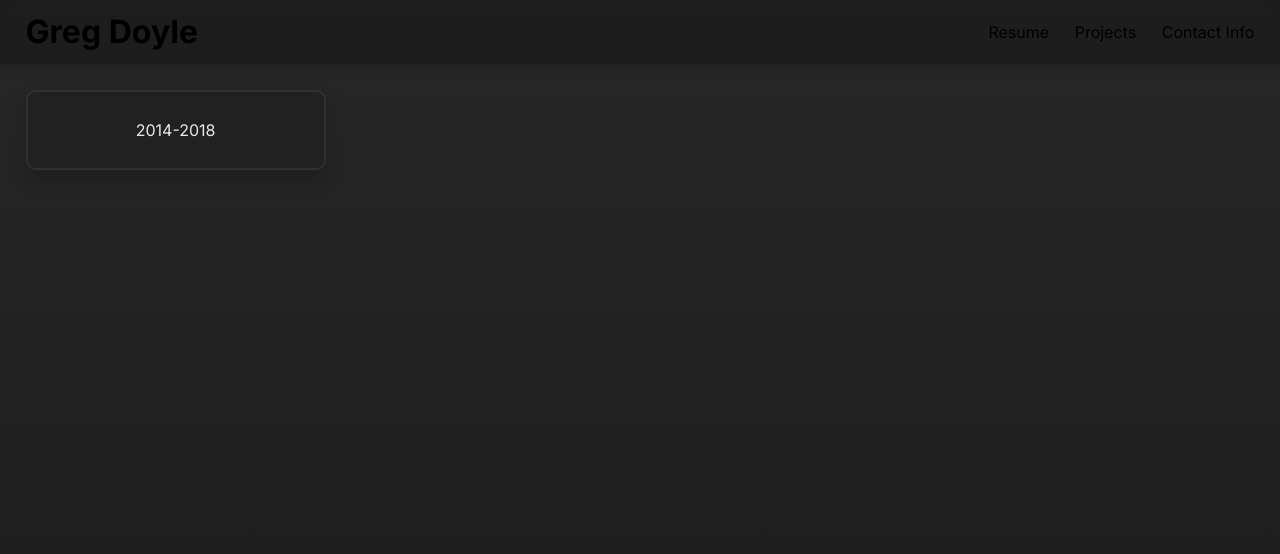
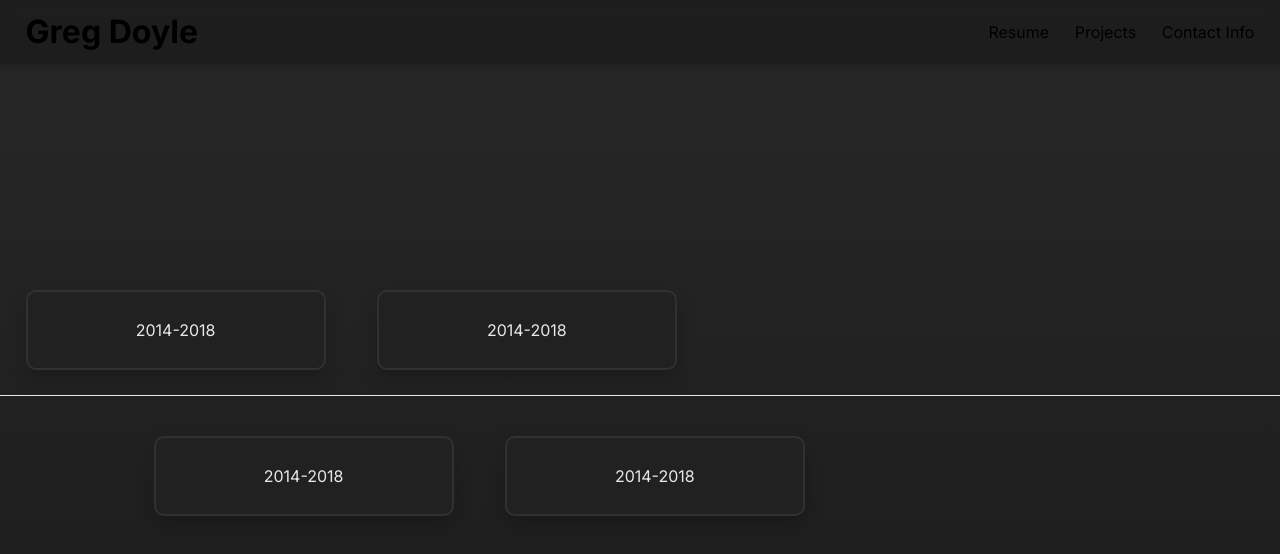
Before and after one commit to 18gdoyle/GregDoylesPortfolioSite, a Next.js app in the folder greg-doyles-portfolio-site/: page / in a window 1280 px wide. Both pictures are taken after a click on the element "Resume". Shown: the top 554 px of the page. Built offline with nearby package versions, Linux system fonts and the light colour scheme.

Commit message:
multiple cards on one page

```diff
--- a/greg-doyles-portfolio-site/app/components/TimeLineCard.css
+++ b/greg-doyles-portfolio-site/app/components/TimeLineCard.css
@@ -1,4 +1,4 @@
-.card {
+.timeLineCard {
     position: relative;
     display: flex;
     align-items: center;
@@ -16,9 +16,11 @@
     bottom: 0;
 }
 
-.card:hover {
-    height: 600px;
-    width: 600px;
+.timeLineCard:hover {
+    height: 80%;
+    width: 30%;
+    box-shadow: 0 0 20px rgba(9, 117, 241, 0.8);
+    border-color: #0974f1;
 }
 
 .content {
@@ -53,11 +55,6 @@
     background: #0974f1;
     border-radius: 5px;
     box-shadow: 0 5px 10px rgba(0, 0, 0, 0.2);
-}
-
-.card:hover {
-    box-shadow: 0 0 20px rgba(9, 117, 241, 0.8);
-    border-color: #0974f1;
 }
 
 .hover-underline-animation {
--- a/greg-doyles-portfolio-site/app/components/TimeLineCard.tsx
+++ b/greg-doyles-portfolio-site/app/components/TimeLineCard.tsx
@@ -14,8 +14,8 @@ export default function Home() {
     }
 
     return (
-      <main>
-        <div className="card" onMouseEnter={enterHover} onMouseLeave={exitHover}>
+      <main className="timeLineCard" onMouseEnter={enterHover} onMouseLeave={exitHover}>
+        <div>
             <div className="content">
                 {maximizedContent ?
                     <div>
--- a/greg-doyles-portfolio-site/app/globals.css
+++ b/greg-doyles-portfolio-site/app/globals.css
@@ -29,3 +29,11 @@ body {
 .navBarPadding {
   height: 8vh;
 }
+
+.pageContent {
+  position: absolute;
+  top: 8vh;
+  height: 92vh;
+  width: 100vw;
+  overflow: auto;
+}
--- a/greg-doyles-portfolio-site/app/page.tsx
+++ b/greg-doyles-portfolio-site/app/page.tsx
@@ -36,7 +36,7 @@ export default function Home() {
       <div className="window">
         <NavBar pageSwitchEvent={handlePageSwitchEvent}></NavBar>
         <div className='navBarPadding'></div>
-        <div>
+        <div className="pageContent">
           { showHomePage ? <HomePage /> : null }
           { showProjectsPage ? <ProjectsPage /> : null }
           { showContactPage ? <ContactInfoPage /> : null }
--- a/greg-doyles-portfolio-site/app/pages/ResumePage.css
+++ b/greg-doyles-portfolio-site/app/pages/ResumePage.css
@@ -9,3 +9,30 @@
     border-bottom-right-radius: 2px;
     border-radius: 15px;
 }
+
+.timeLineContainer {
+    position: absolute;
+    top: 0;
+    height: 100%;
+    width: 100%;
+}
+
+.topOfTimeLine {
+    display: flex;
+    align-items: end;
+    height: 45%;
+}
+
+.timeLineLine {
+    height: 2%;
+}
+
+.bottomOfTimeLine {
+    height: 45%;
+    display: flex;
+    align-items: start;
+}
+
+.marginDiv {
+    width: 10%;
+}
--- a/greg-doyles-portfolio-site/app/pages/ResumePage.tsx
+++ b/greg-doyles-portfolio-site/app/pages/ResumePage.tsx
@@ -3,8 +3,19 @@ import TimeLineCard from '../components/TimeLineCard'
 
 export default function Home() {
     return (
-        <main>
-            <TimeLineCard />
+        <main className='timeLineContainer'>
+            <div className='topOfTimeLine'>
+                <TimeLineCard />
+                <TimeLineCard />
+            </div>
+            <div className='timeLineLine'>
+                <hr></hr>
+            </div>
+            <div className='bottomOfTimeLine'>
+                <div className="marginDiv"></div>
+                <TimeLineCard />
+                <TimeLineCard />
+            </div>
         </main>
     )
   }
```
